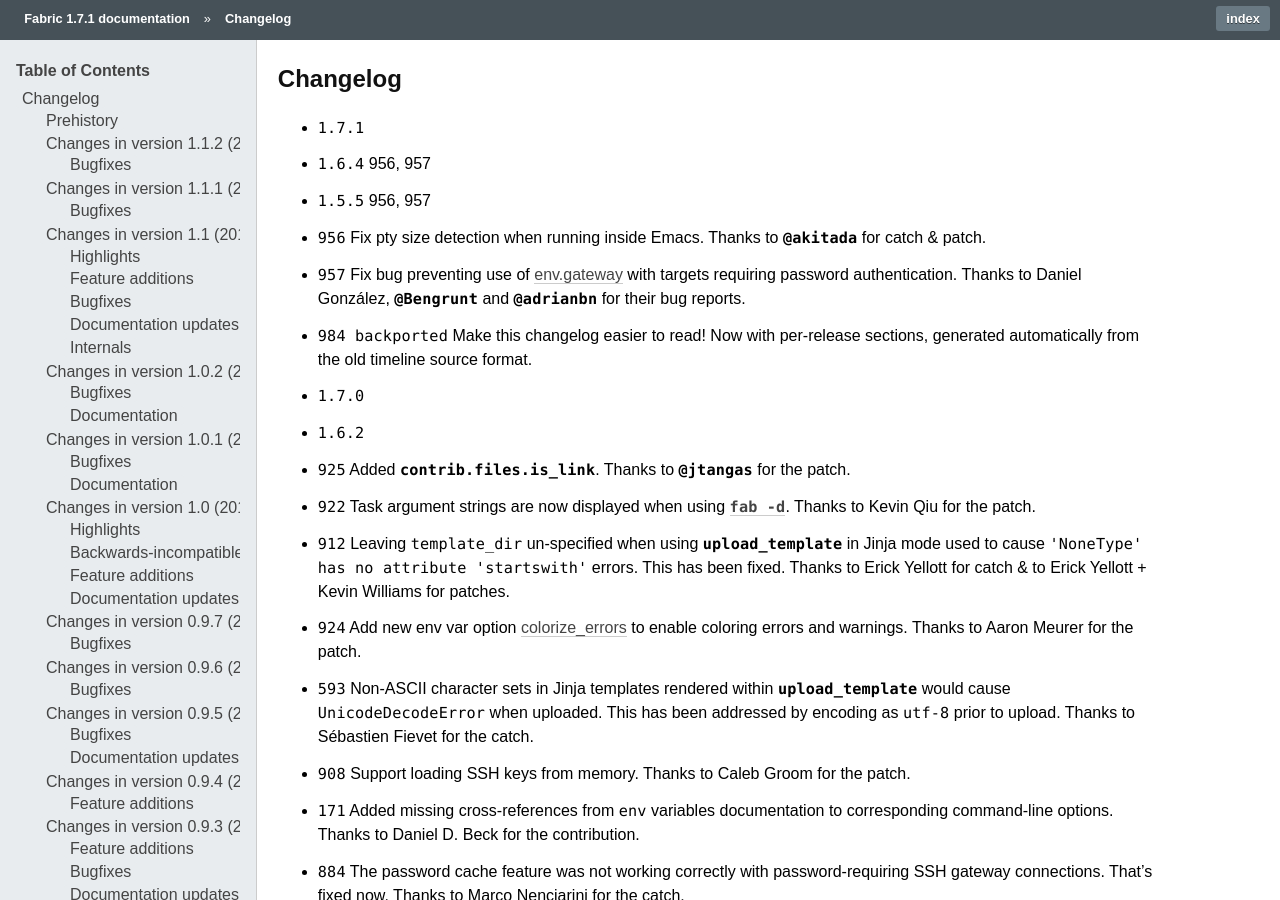
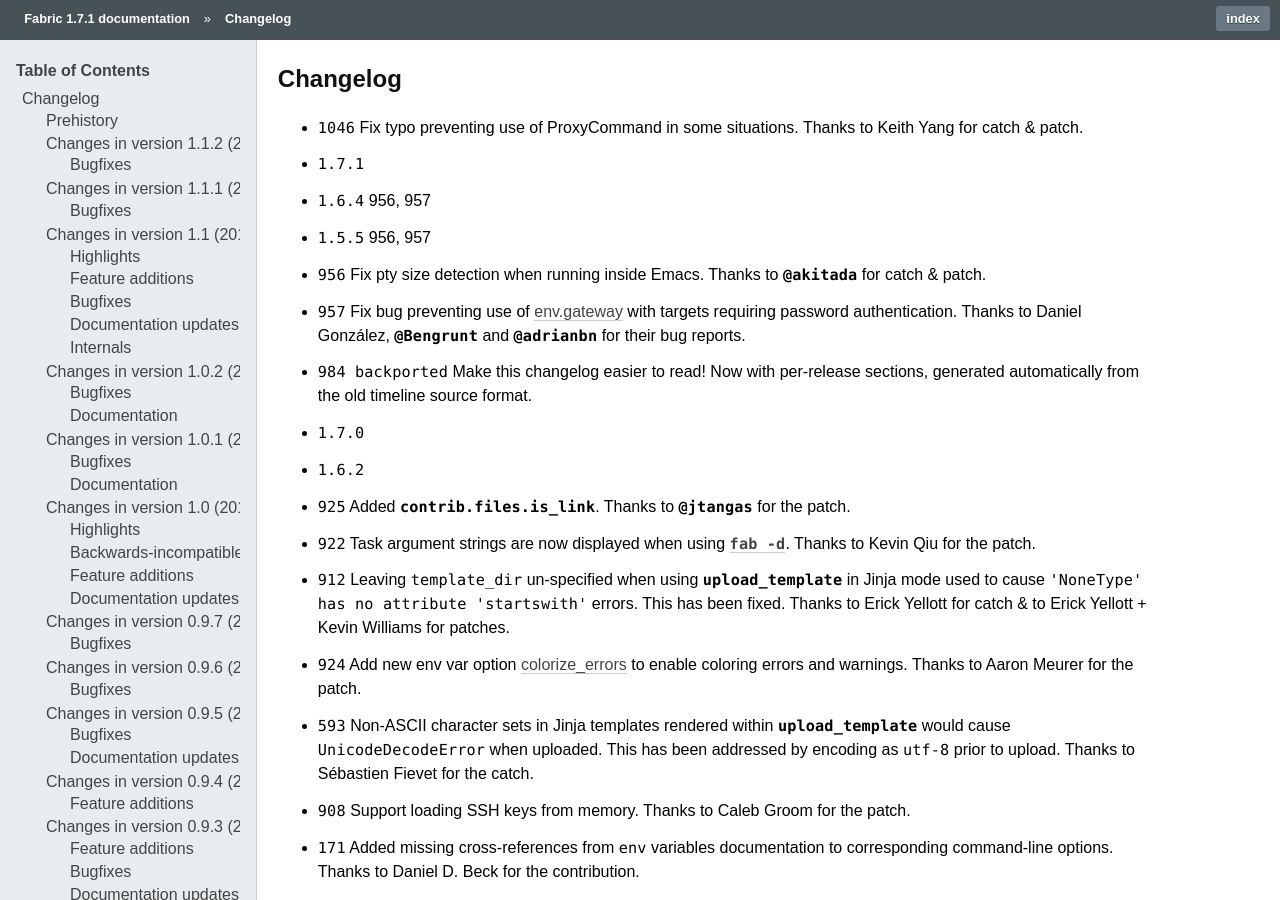
Before and after one commit to fabric/fabric, a Sphinx documentation site: the page built from docs/changelog.rst, in a window 1280 px wide and 900 px high. Built offline with Sphinx 7.4.7, drawn with Linux system fonts in a browser that asks for light colours; cross-references to code outside the pages are shown as plain code.

Commit message:
Changelog re #1046, fixes #1046

```diff
--- a/docs/changelog.rst
+++ b/docs/changelog.rst
@@ -4,6 +4,8 @@
 Changelog
 =========
 
+* :bug:`1046` Fix typo preventing use of ProxyCommand in some situations.
+  Thanks to Keith Yang for catch & patch.
 * :release:`1.7.1 <2013-12-24>`
 * :release:`1.6.4 <2013-12-24>` 956, 957
 * :release:`1.5.5 <2013-12-24>` 956, 957
```
